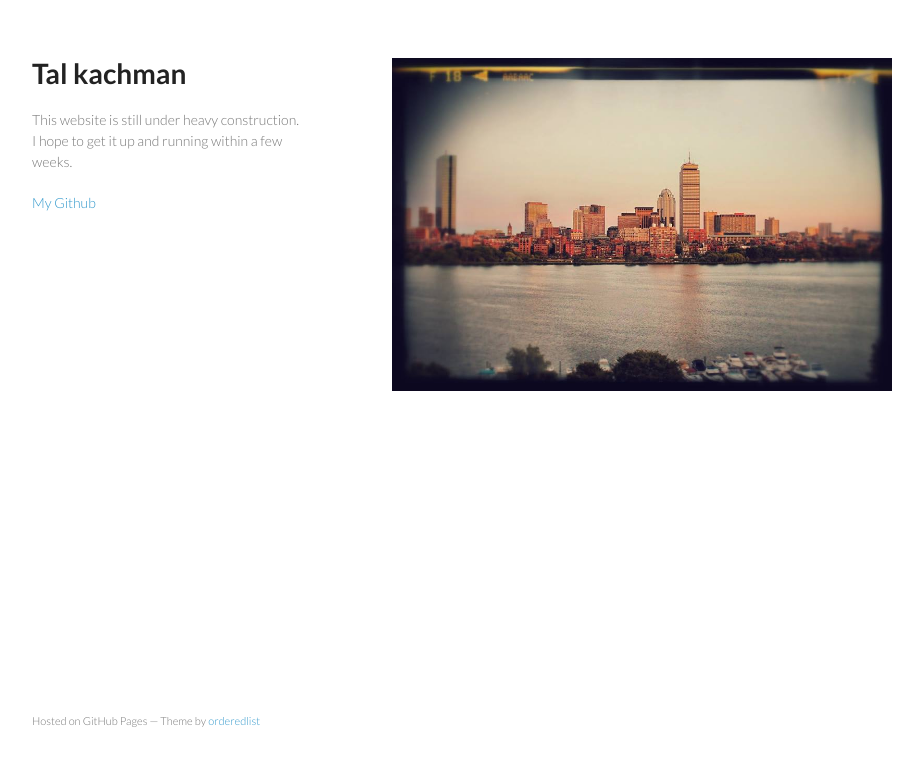
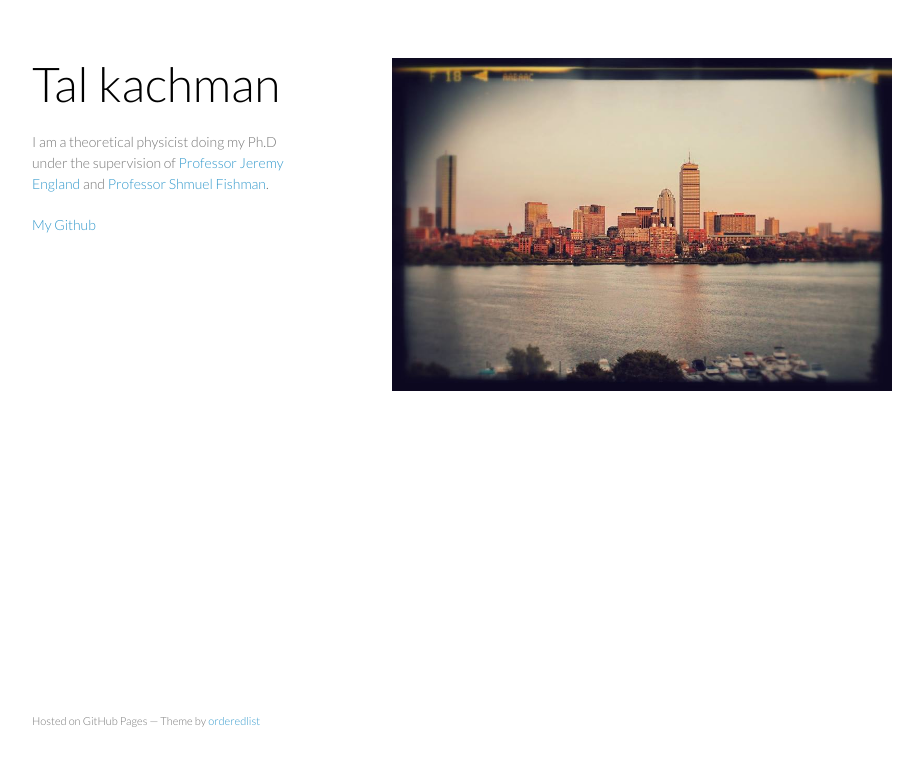
Before and after one commit to TalKachman/TalKachman.github.io, a plain HTML site: page index.html in a window 1280 px wide. Shown: the whole page, without its empty margins (178-1101 px from the left). Drawn offline with Linux system fonts and the light colour scheme.

Commit message:
added a small desc

```diff
--- a/index.html
+++ b/index.html
@@ -15,9 +15,8 @@
   <body>
     <div class="wrapper">
       <header>
-        <h1>Tal kachman</h1>
-        <p>This website is still under heavy construction. I hope to get it up
-        and running within a few weeks. </p>
+        <h1><a href="http://talkachman.github.io/index.html" style="color: #000000"><font size="7">Tal kachman</font> </a> </h1>
+        <p>I am a theoretical physicist doing my Ph.D under the supervision of <a href="http://www.englandlab.com/">Professor Jeremy England</a>  and  <a href="http://physics.technion.ac.il/~fishman/">Professor Shmuel Fishman</a>. </p>
 
 
         <p class="view"><a href="https://github.com/TalKachman">My Github</a></p>
```
